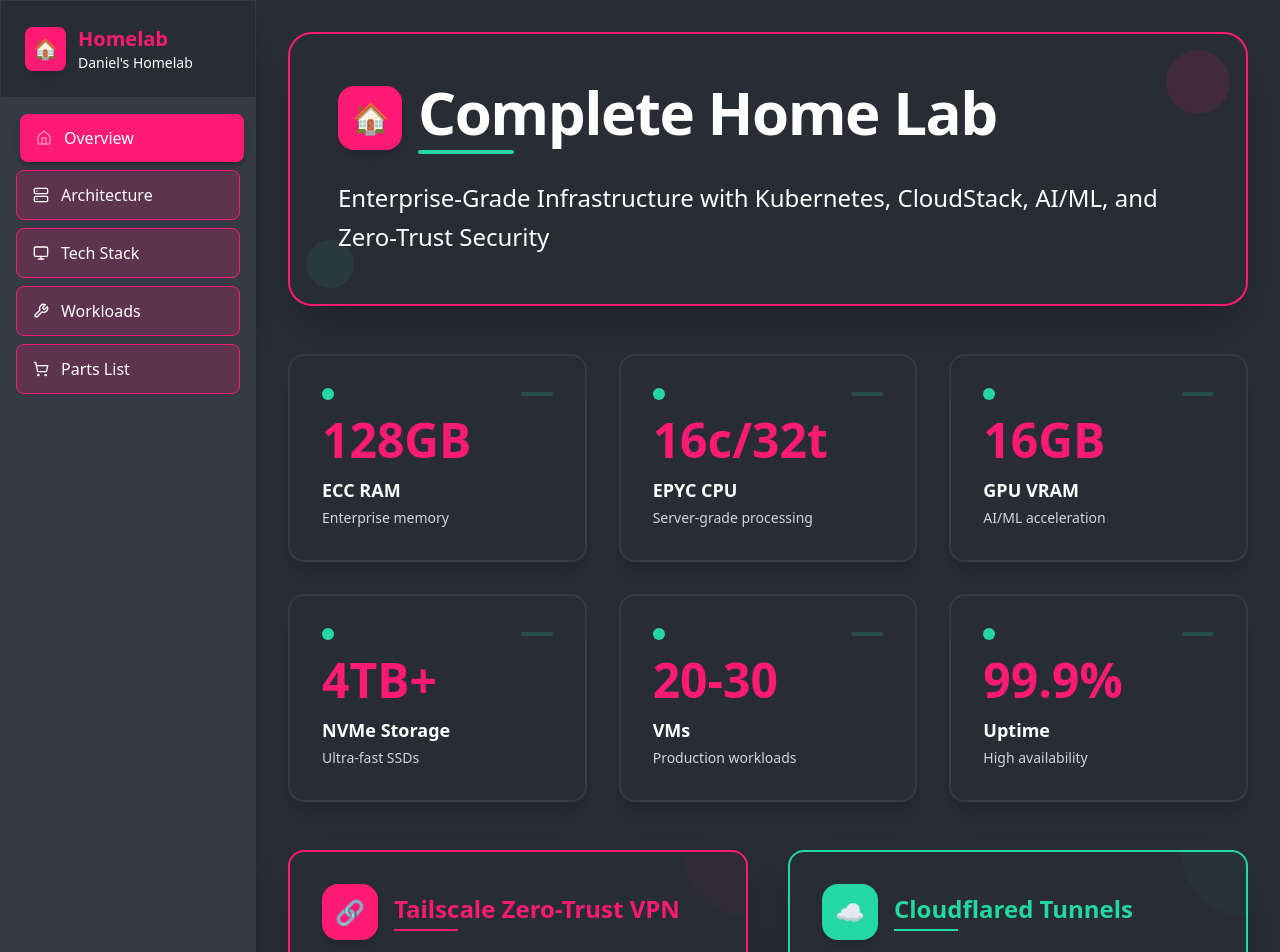
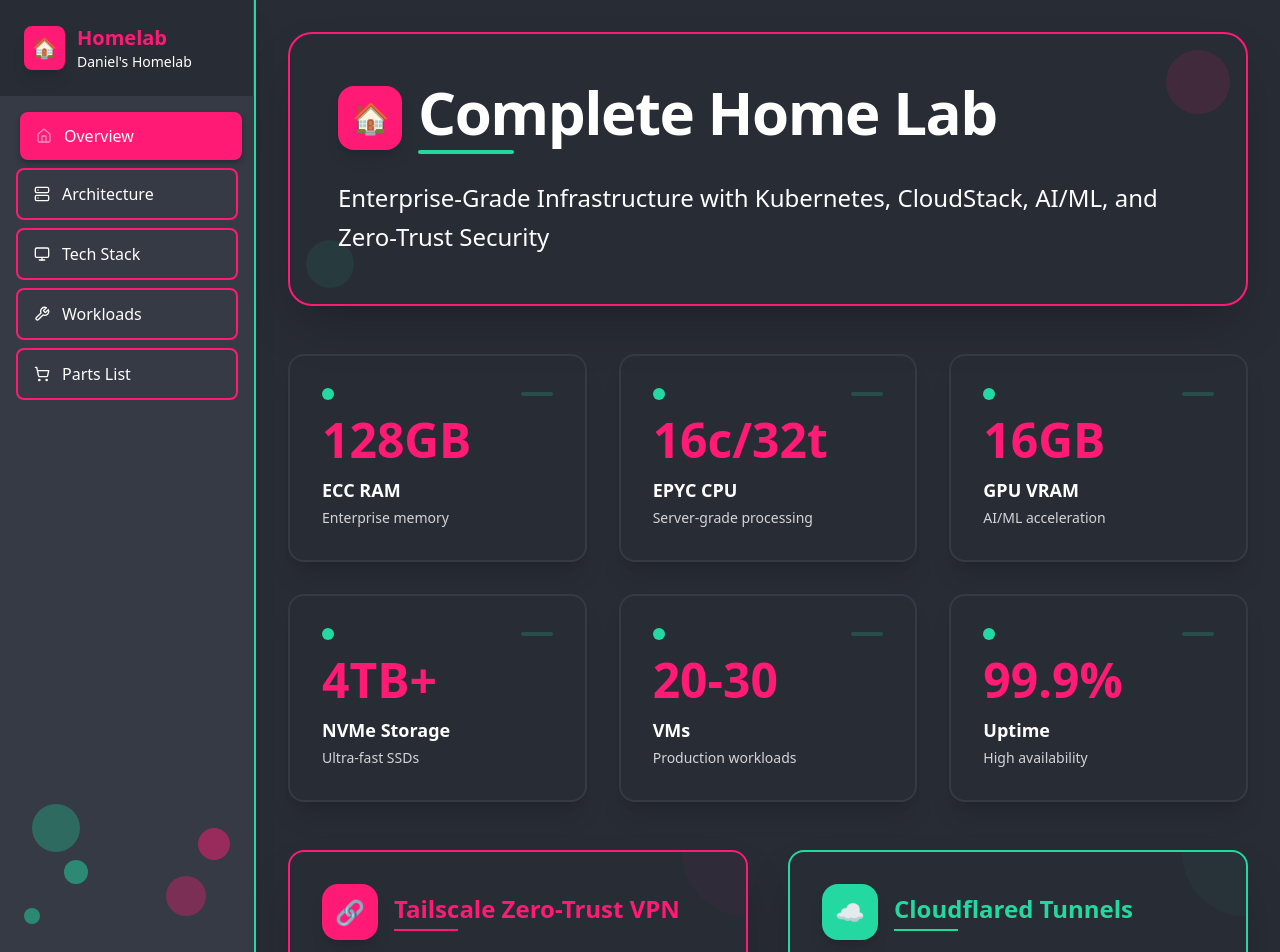
Before and after one commit to danielbooth-cloud/homelab, a SvelteKit app: page / in a window 1280 px wide. Shown: the top 952 px of the page. Built offline with nearby package versions, Linux system fonts and the light colour scheme.

Commit message:
fix: tailscale logo

```diff
--- a/src/routes/+page.svelte
+++ b/src/routes/+page.svelte
@@ -23,8 +23,10 @@
 <div class="min-h-screen" style="background-color: var(--color-palette-dark);">
   <div class="flex">
     <!-- Sidebar -->
-    <div class="w-64 shadow-xl min-h-screen relative z-10" style="background-color: var(--color-palette-faded-slate);">
-      <div class="p-6 border border-(--color-palette-faded-slate) bg-(--color-palette-dark)">
+    <div class="w-64 shadow-xl min-h-screen relative z-10 border-r-2 border-[var(--color-palette-emerald)]" style="background-color: var(--color-palette-faded-slate);">
+
+
+      <div class="p-6 border-r border-(--color-palette-faded-emerald) bg-(--color-palette-dark)">
         <div class="flex items-center gap-3">
           <div class="bg-(--color-palette-pink) text-(--color-palette-light) p-2 rounded-lg shadow-lg">
             <h1 class="text-xl font-bold">🏠</h1>
@@ -44,7 +46,7 @@
             style="{
               activeSection === item.id
                 ? 'background-color: var(--color-palette-pink); color: var(--color-palette-light); box-shadow: 0 4px 6px -1px var(--color-palette-dark), 0 2px 4px -2px var(--color-palette-dark); transform: translateX(0.25rem);'
-                : 'color: var(--color-palette-light); background-color: var(--color-palette-faded-pink); border: 1px solid var(--color-palette-pink);'
+                : 'color: var(--color-palette-light); background-color: var(--color-palette-faded-dark); border: 2px solid var(--color-palette-pink);'
             }"
           >
             {#if item.icon}
@@ -56,6 +58,15 @@
           </button>
         {/each}
       </nav>
+
+      <!-- Decorative circles below navigation -->
+      <div class="relative p-4 mt-95">
+        <div class="absolute top-2 left-8 w-12 h-12 bg-[var(--color-palette-emerald)] rounded-full opacity-30 group-hover:bg-[var(--color-palette-pink)] transition-colors duration-300"></div>
+        <div class="absolute top-8 right-6 w-8 h-8 bg-[var(--color-palette-pink)] rounded-full opacity-40 animate-pulse"></div>
+        <div class="absolute top-16 left-16 w-6 h-6 bg-[var(--color-palette-emerald)] rounded-full opacity-50 group-hover:bg-[var(--color-palette-pink)] transition-colors duration-300"></div>
+        <div class="absolute top-20 right-12 w-10 h-10 bg-[var(--color-palette-pink)] rounded-full opacity-35 group-hover:bg-[var(--color-palette-emerald)] transition-colors duration-300"></div>
+        <div class="absolute top-28 left-6 w-4 h-4 bg-[var(--color-palette-emerald)] rounded-full opacity-60 animate-pulse"></div>
+      </div>
     </div>
 
     <!-- Main Content -->
--- a/src/routes/ArchitectureSection.svelte
+++ b/src/routes/ArchitectureSection.svelte
@@ -115,7 +115,7 @@
   <!-- Enhanced Architecture Diagram -->
   <div class="flex justify-center">
     <!-- Explanation Text Box -->
-    <div class="bg-(--color-palette-light) rounded-2xl p-8 shadow-lg border border-(--color-palette-emerald) max-w-9xl w-full transform hover:scale-[1.01] transition-all duration-300 relative overflow-hidden group">
+    <div class="bg-(--color-palette-faded-slate) rounded-2xl p-8 shadow-lg border border-(--color-palette-emerald) max-w-9xl w-full transform hover:scale-[1.01] transition-all duration-300 relative overflow-hidden group">
 
       <div class="absolute -top-16 -right-16 w-32 h-32 bg-(--color-palette-emerald) rounded-full group-hover:bg-(--color-palette-emerald) transition-colors duration-300"></div>
       <div class="flex items-center gap-3 mb-4 relative z-10">
@@ -148,7 +148,7 @@
       <div class="absolute -inset-1 border-4 border-dashed border-(--color-palette-emerald) rounded-2xl animate-pulse transition-opacity duration-300"></div>
 
       <div class="flex flex-col items-center mb-10 relative z-10">
-        <img src="https://tailscale.com/favicon.ico" alt="Tailscale" class="w-20 h-20 mb-3 transform group-hover:scale-110 transition-transform duration-300" />
+        <img src="/tailscale.png" alt="Tailscale" class="w-20 h-20 mb-3 transform group-hover:scale-110 transition-transform duration-300" />
         <h2 class="text-3xl font-bold text-(--color-palette-emerald)">Tailscale VPN Overlay Network</h2>
       </div>
       <div class="flex flex-col md:flex-row gap-24 w-full justify-center relative z-10"> <!-- gap-24 for more space -->
```
